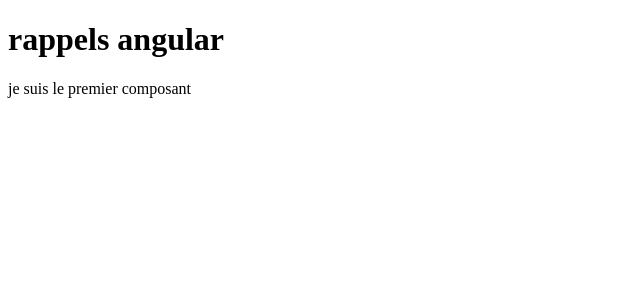
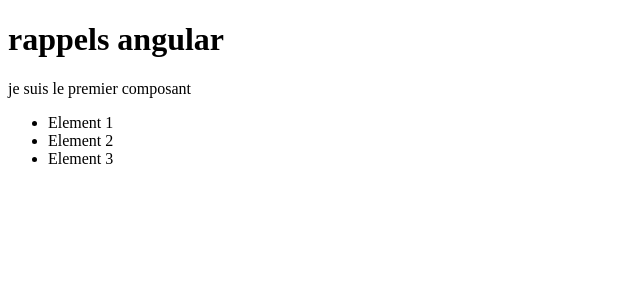
Before and after one commit to webdevproformation/angular-3wa-dec2021, an Angular app in the folder jour1-rappels/: page / in a window 1280 px wide. Shown: the top 300 px of the page, without its empty margins (0-640 px from the left). Built offline with nearby package versions, Linux system fonts and the light colour scheme.

Commit message:
correction

```diff
--- a/jour1-rappels/src/app/app.component.ts
+++ b/jour1-rappels/src/app/app.component.ts
@@ -5,6 +5,7 @@ import { Component } from '@angular/core';
   template: `<div>
               <h1>rappels angular</h1>
               <premier></premier>
+              <deuxieme></deuxieme>
             </div>`,
   styleUrls: ['./app.component.css']
 })
--- a/jour1-rappels/src/app/app.module.ts
+++ b/jour1-rappels/src/app/app.module.ts
@@ -2,12 +2,14 @@ import { NgModule } from '@angular/core';
 import { BrowserModule } from '@angular/platform-browser';
 
 import { AppComponent } from './app.component';
+import { DeuxiemeComponent } from './deuxieme.component';
 import { PremierComponent } from './premier.component';
 
 @NgModule({
   declarations: [
     AppComponent,
-    PremierComponent
+    PremierComponent,
+    DeuxiemeComponent
   ],
   imports: [
     BrowserModule
--- /dev/null
+++ b/jour1-rappels/src/app/deuxieme.component.ts
@@ -0,0 +1,14 @@
+import { Component } from "@angular/core";
+
+@Component({
+    selector : "deuxieme",
+    template : `
+    <ul>
+        <li>Element 1</li>
+        <li>Element 2</li>
+        <li>Element 3</li>
+    </ul>`
+})
+export class DeuxiemeComponent{
+
+}
```
